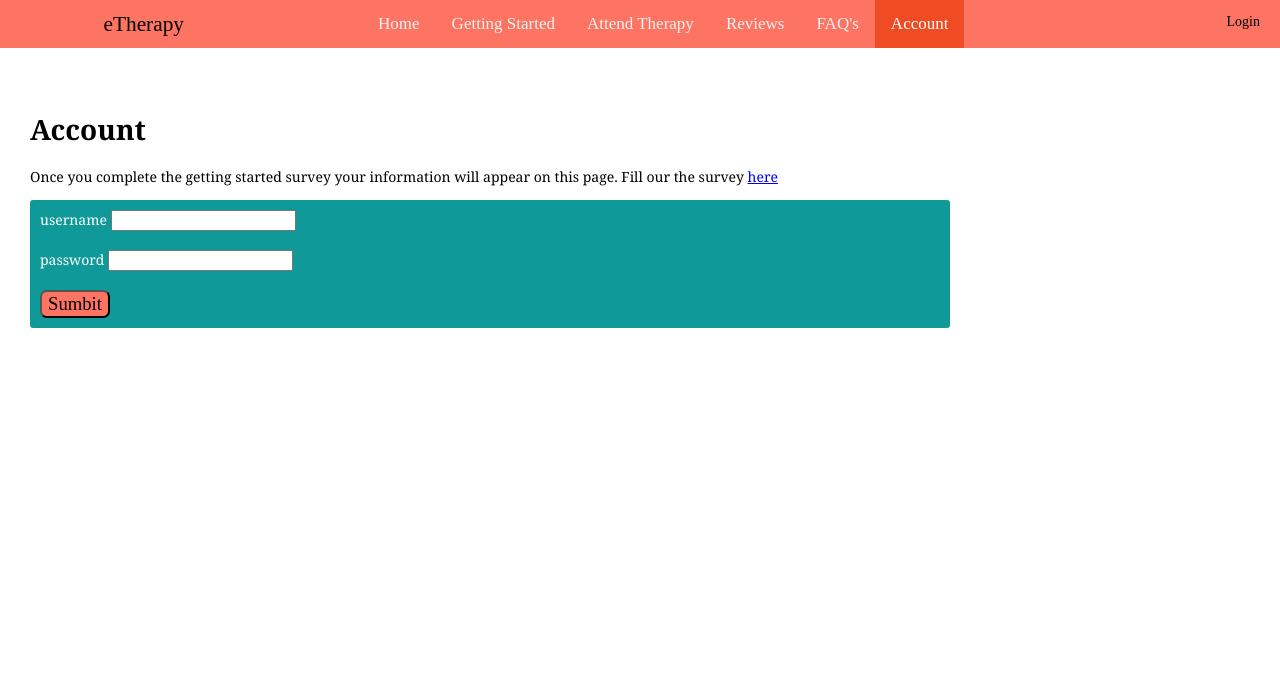
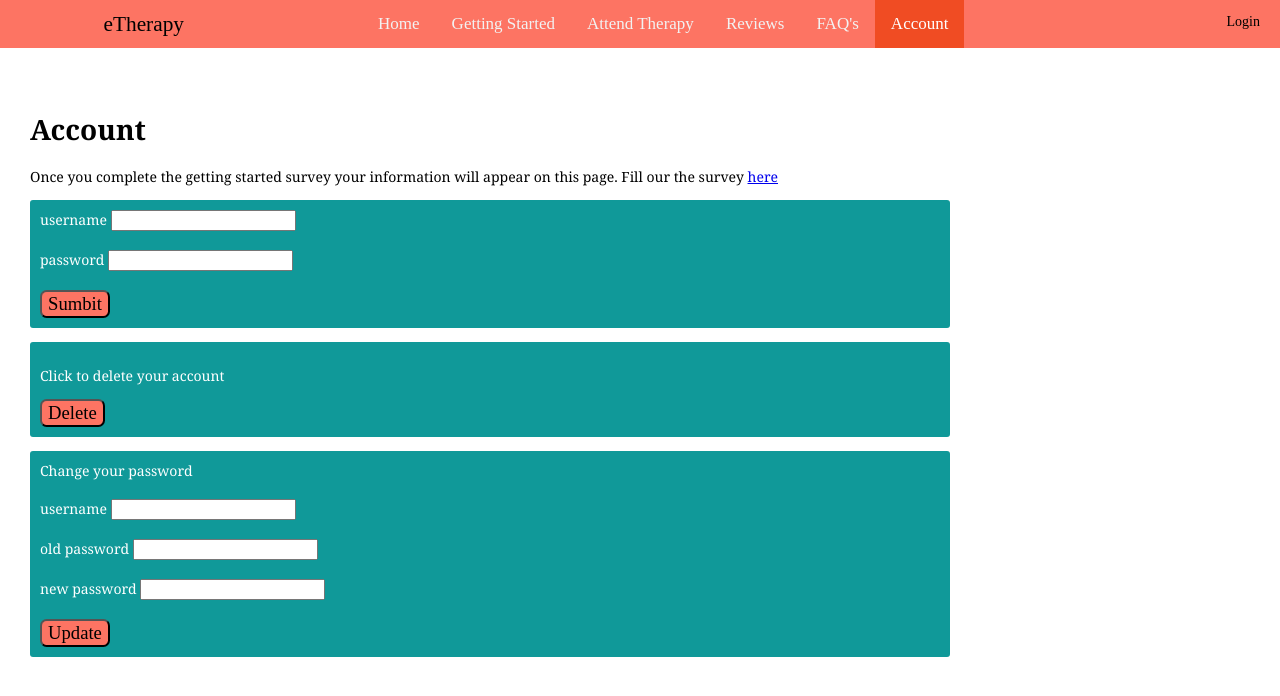
Before and after one commit to francescaansell/Group-Web-App, a website: page public/account.html in a window 1280 px wide. Drawn offline with Linux system fonts and the light colour scheme.

Commit message:
More update

```diff
--- a/app.js
+++ b/app.js
@@ -48,7 +48,11 @@ app.post("/create", function(req, res) {
 
       }
    });
+
+   res.status(200).redirect('/account.html');
+
   });
 
+//Add update/delete here aka get and delete
 
 module.exports = app;
--- a/public/account.html
+++ b/public/account.html
@@ -32,6 +32,20 @@
             <input type="submit" value="Sumbit" id="submit">
         </form>
 
+
+        <form method="delete" action="/delete">
+            <p> Click to delete your account     </p><input type="submit" value="Delete" id="delete">
+        </form>
+
+        <!-- Change method? -->
+        <form method="get" action="/get">
+            Change your password <br><br>
+            username <input type="text" name="username" > <br><br>
+            old password <input type="password" name="password"> <br><br>
+            new password <input type="passoword " name="password "> <br><br>
+            <input type="submit" value="Update" id="delete">
+        </form>
+
 </div>
 </body>
 </html>
--- a/public/stylesheets/style.css
+++ b/public/stylesheets/style.css
@@ -285,6 +285,14 @@ button {
   padding-top: 500px;
 }
 
+#delete {
+  color: black;
+  background-color: #fd7463;
+  border-radius: 5pt;
+  font-family: Alegreya;
+  font-size: 14pt;
+}
+
 /*RESPONSIVE DESIGN */
 @media only screen and (max-width: 900px){
   #flex1 {
--- a/routes/api.js
+++ b/routes/api.js
@@ -16,9 +16,3 @@ router.post('/userData', function(req, res, next) {
 
 
 module.exports = router;
-
-/*
-create user object (model)
-put in database
-log in seperate request
-*/
```
